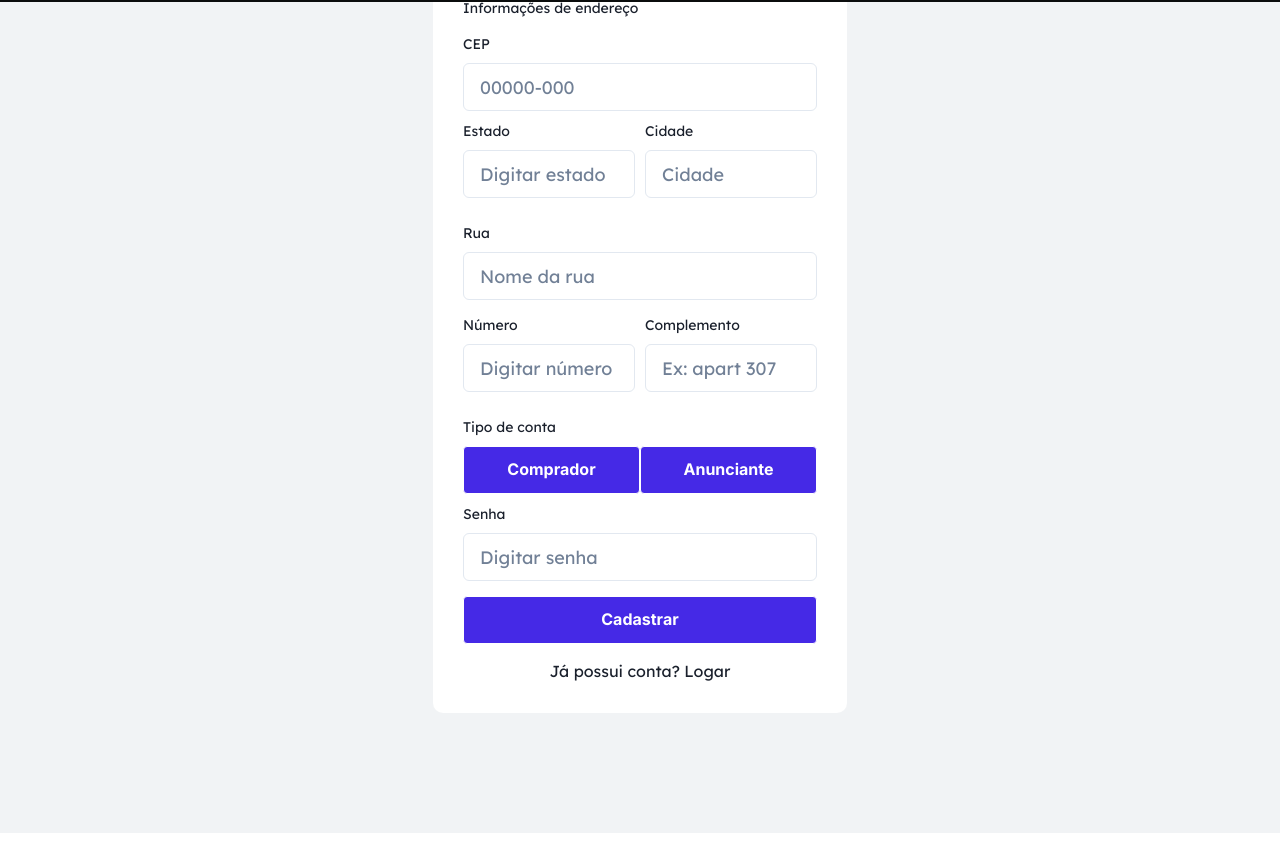
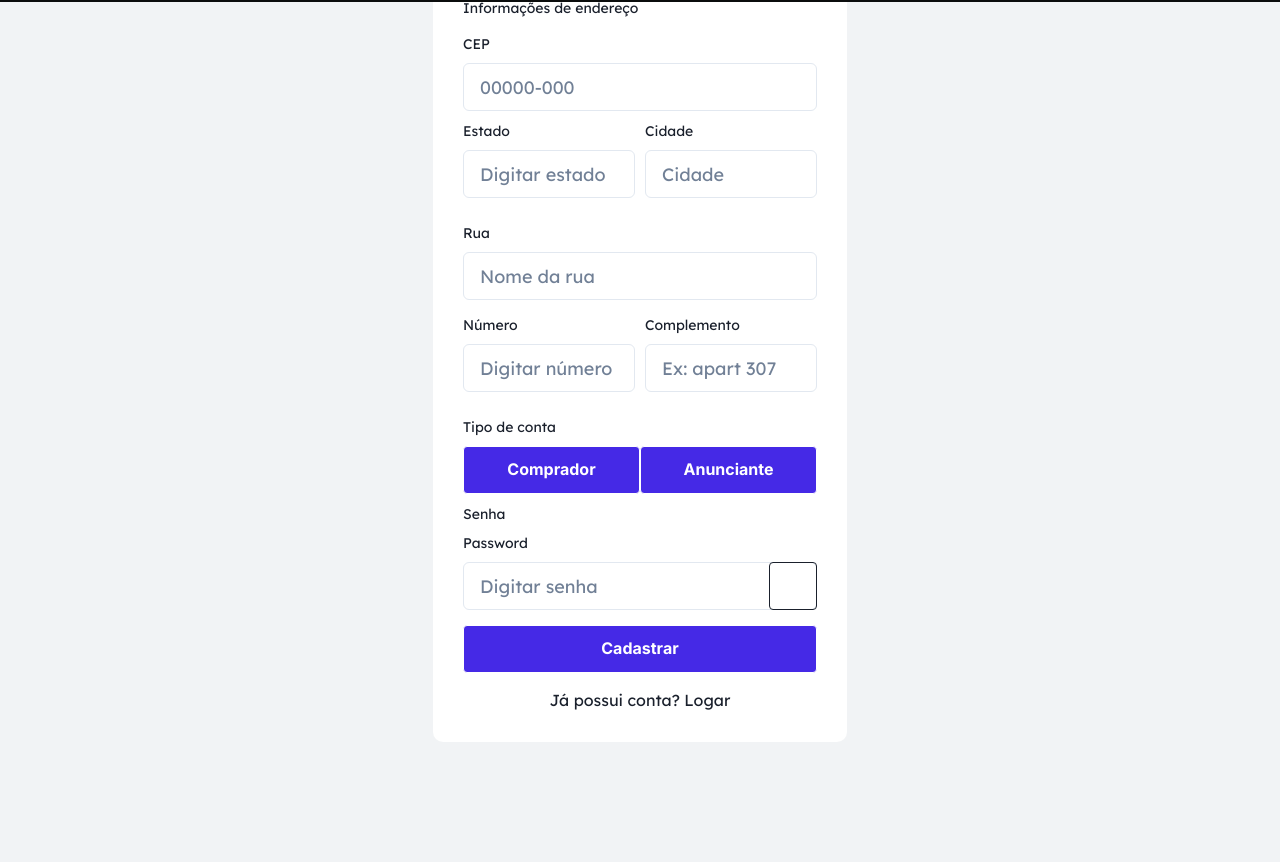
Before and after one commit to grupo-4-t14-alex/motor-shop-front, a React (Vite) app: page /register in a window 1280 px wide. Shown: the part 798-1660 px from the top of the page. Before the commit the page ends 1631 px from the top, so only its background shows below. Built offline with nearby package versions, Linux system fonts and the light colour scheme.

Commit message:
feat input pass

```diff
--- /dev/null
+++ b/src/components/PasswordField/index.tsx
@@ -0,0 +1,53 @@
+import {
+  FormControl,
+  FormLabel,
+  IconButton,
+  Input,
+  InputGroup,
+  InputProps,
+  InputRightElement,
+  useDisclosure,
+  useMergeRefs,
+} from '@chakra-ui/react'
+import { forwardRef, useRef } from 'react'
+// import { HiEye, HiEyeOff } from 'react-icons/hi'
+
+export const PasswordField = forwardRef<HTMLInputElement, InputProps>((props, ref) => {
+  const { isOpen, onToggle } = useDisclosure()
+  const inputRef = useRef<HTMLInputElement>(null)
+
+  const mergeRef = useMergeRefs(inputRef, ref)
+  const onClickReveal = () => {
+    onToggle()
+    if (inputRef.current) {
+      inputRef.current.focus({ preventScroll: true })
+    }
+  }
+
+  return (
+    <FormControl>
+      <FormLabel htmlFor="password">Password</FormLabel>
+      <InputGroup>
+        <InputRightElement>
+          <IconButton
+            variant="text"
+            aria-label={isOpen ? 'Mask password' : 'Reveal password'}
+            // icon={isOpen ? <HiEyeOff /> : <HiEye />}
+            onClick={onClickReveal}
+          />
+        </InputRightElement>
+        <Input
+          id="password"
+          ref={mergeRef}
+          name="password"
+          type={isOpen ? 'text' : 'password'}
+          autoComplete="current-password"
+          required
+          {...props}
+        />
+      </InputGroup>
+    </FormControl>
+  )
+})
+
+PasswordField.displayName = 'PasswordField'
--- a/src/pages/Register/index.tsx
+++ b/src/pages/Register/index.tsx
@@ -12,6 +12,7 @@ import { useContext, useState } from "react"
 import { UserContext } from "../../contexts/UserContext"
 import { zodResolver } from "@hookform/resolvers/zod"
 import { registerSchema } from "./schema"
+import { PasswordField } from "../../components/PasswordField"
 
 export const RegisterPage = () => {
 
@@ -139,7 +140,7 @@ export const RegisterPage = () => {
                             <Button onClick={() => isAdminTrue()} w={"50%"} bg="#4529E6" color="white" _focus={{ bg: "white", color: "#4529E6" }} >Anunciante</Button>
                         </Flex>
                         <FormLabel>Senha</FormLabel>
-                        <Input marginBottom={"15px"} type="text" placeholder="Digitar senha" {...register("password", { required: true })}/>
+                        <PasswordField marginBottom={"15px"} type="text" placeholder="Digitar senha" {...register("password", { required: true })}/>
                         {errors.password && <Text color={"red"} marginTop={"-10px"} marginBottom={"10px"}>{errors.password?.message}</Text>}
                         <Button w={"100%"} bg="#4529E6" color="white" _hover={{ bg: "white", color: "#4529E6" }} type="submit" >Cadastrar</Button>
                     </form>
```
